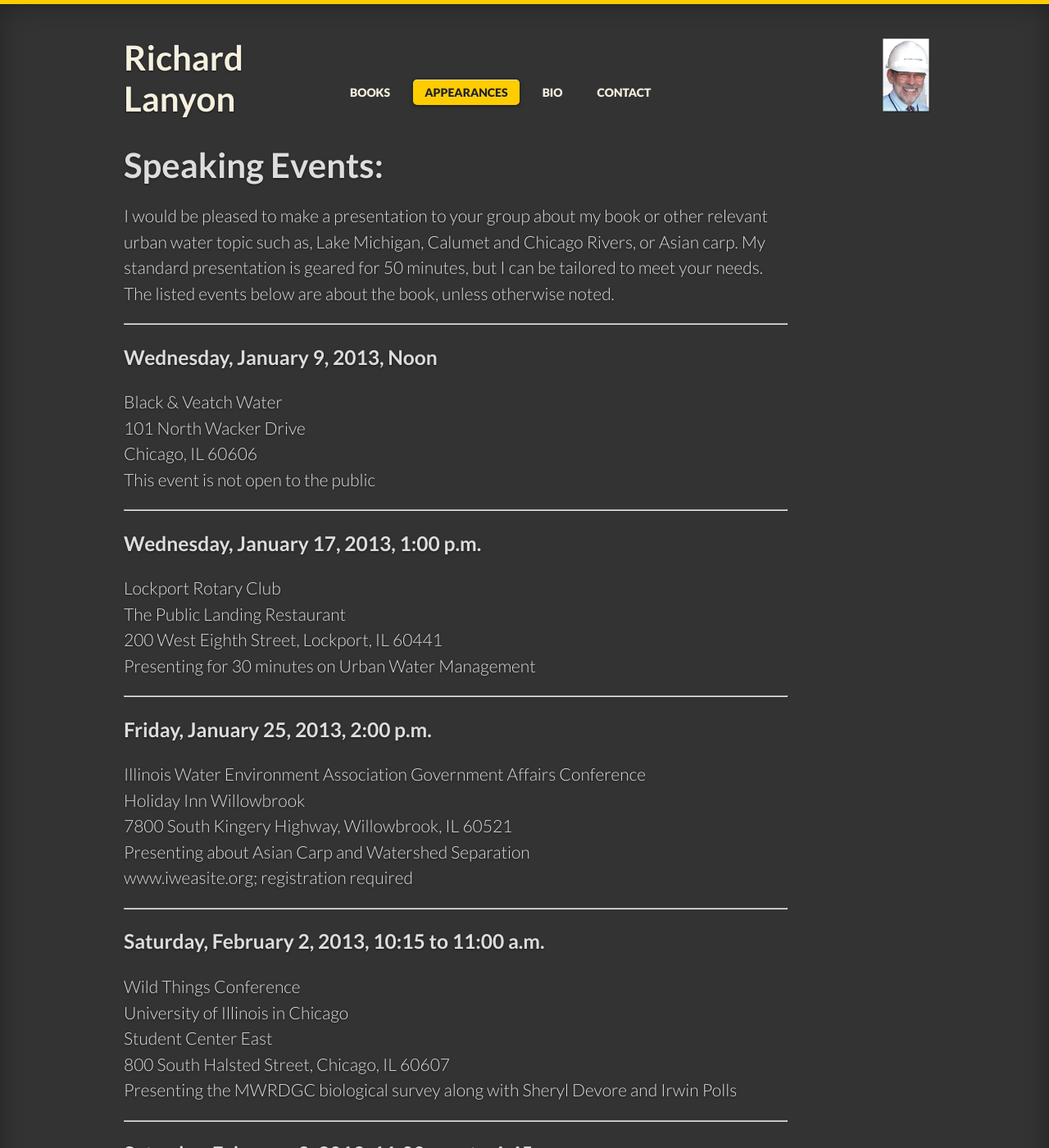
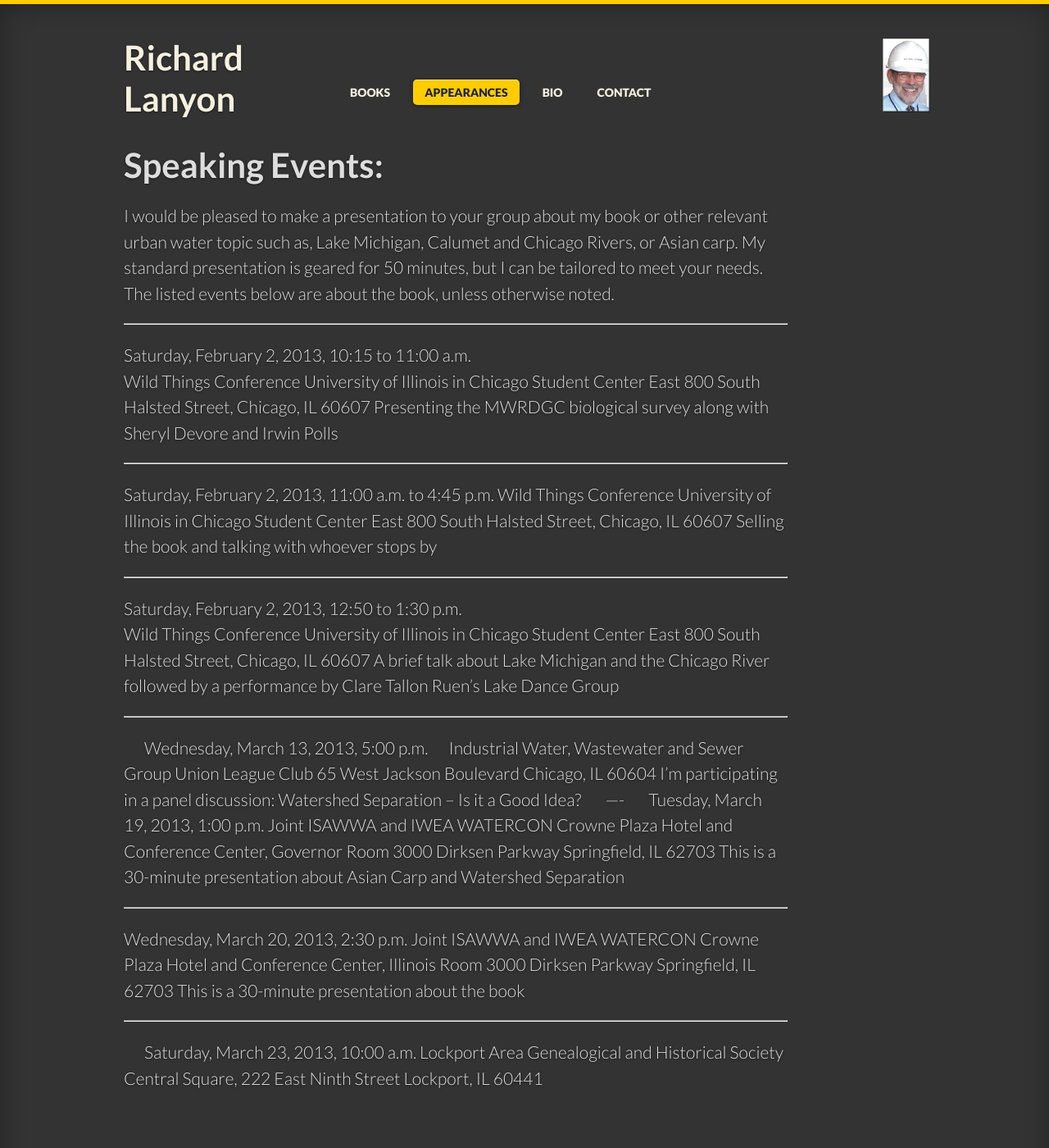
Before and after one commit to LanyonM/lanyonspeaks, a Jekyll site: the page built from _posts/2013-01-01-speaking.md, in a window 1280 px wide and 1400 px high. Shown: the whole window at 82% size. Built offline with Jekyll 4.4.1, drawn with Linux system fonts in a browser that asks for light colours; some web fonts are replaced; some of the changed text lies outside the part shown.

Commit message:
Update _posts/2013-01-01-speaking.md

```diff
--- a/_posts/2013-01-01-speaking.md
+++ b/_posts/2013-01-01-speaking.md
@@ -10,52 +10,61 @@ I would be pleased to make a presentation to your group about my book or other r
 
 ----
 
-### Wednesday, January 9, 2013, Noon
-Black & Veatch Water<br />
-101 North Wacker Drive<br />
-Chicago, IL 60606<br />
-This event is not open to the public
-
-----
-
-### Wednesday, January 17, 2013, 1:00 p.m.
-Lockport Rotary Club<br />
-The Public Landing Restaurant<br />
-200 West Eighth Street, Lockport, IL 60441<br />
-Presenting for 30 minutes on Urban Water Management
-
-----
-
-### Friday, January 25, 2013, 2:00 p.m.
-Illinois Water Environment Association Government Affairs Conference<br />
-Holiday Inn Willowbrook<br />
-7800 South Kingery Highway, Willowbrook, IL 60521<br />
-Presenting about Asian Carp and Watershed Separation<br />
-www.iweasite.org; registration required
-
-----
-
-### Saturday, February 2, 2013, 10:15 to 11:00 a.m.
-Wild Things Conference<br />
-University of Illinois in Chicago<br />
-Student Center East<br />
-800 South Halsted Street, Chicago, IL 60607<br />
+Saturday, February 2, 2013, 10:15 to 11:00 a.m.
+Wild Things Conference
+University of Illinois in Chicago
+Student Center East
+800 South Halsted Street, Chicago, IL 60607
 Presenting the MWRDGC biological survey along with Sheryl Devore and Irwin Polls
 
 ----
 
-### Saturday, February 2, 2013, 11:00 a.m. to 4:45 p.m.
-Wild Things Conference<br />
-University of Illinois in Chicago<br />
-Student Center East<br />
-800 South Halsted Street, Chicago, IL 60607<br />
+Saturday, February 2, 2013, 11:00 a.m. to 4:45 p.m.
+Wild Things Conference
+University of Illinois in Chicago
+Student Center East
+800 South Halsted Street, Chicago, IL 60607
 Selling the book and talking with whoever stops by
 
 ----
 
-### Saturday, February 2, 2013, 12:45 to 1:30 p.m.
-Wild Things Conference<br />
-University of Illinois in Chicago<br />
-Student Center East<br />
-800 South Halsted Street, Chicago, IL 60607<br />
-A brief talk about Lake Michigan and the Chicago River followed by a performance by the Lake Dance Group
+Saturday, February 2, 2013, 12:50 to 1:30 p.m.
+Wild Things Conference
+University of Illinois in Chicago
+Student Center East
+800 South Halsted Street, Chicago, IL 60607
+A brief talk about Lake Michigan and the Chicago River followed by a performance by Clare Tallon Ruen’s Lake Dance Group
+
+----
+
+Wednesday, March 13, 2013, 5:00 p.m.
+Industrial Water, Wastewater and Sewer Group
+Union League Club
+65 West Jackson Boulevard
+Chicago, IL 60604
+I’m participating in a panel discussion: Watershed Separation – Is it a Good Idea?
+
+----
+
+Tuesday, March 19, 2013, 1:00 p.m.
+Joint ISAWWA and IWEA WATERCON
+Crowne Plaza Hotel and Conference Center, Governor Room
+3000 Dirksen Parkway
+Springfield, IL 62703
+This is a 30-minute presentation about Asian Carp and Watershed Separation
+
+----
+
+Wednesday, March 20, 2013, 2:30 p.m.
+Joint ISAWWA and IWEA WATERCON
+Crowne Plaza Hotel and Conference Center, Illinois Room
+3000 Dirksen Parkway
+Springfield, IL 62703
+This is a 30-minute presentation about the book
+
+----
+
+Saturday, March 23, 2013, 10:00 a.m.
+Lockport Area Genealogical and Historical Society
+Central Square, 222 East Ninth Street
+Lockport, IL 60441
```
